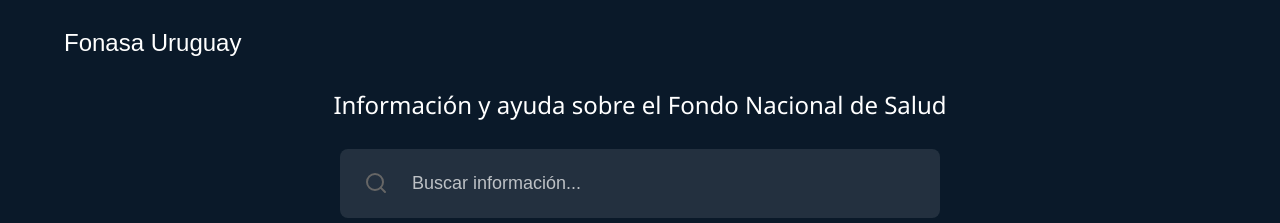
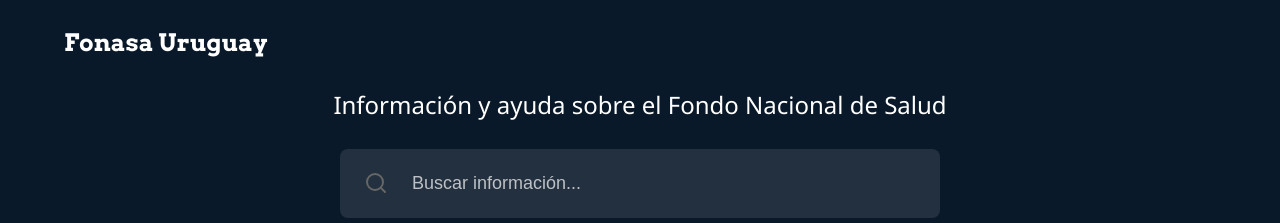
Before and after one commit to JoseAtel/fonasa.info, a Jekyll site: the page built from index.md, in a window 1280 px wide. Shown: the top 223 px of the page. Built offline with Jekyll 4.4.1, drawn with Linux system fonts in a browser that asks for light colours; some web fonts are replaced.

Commit message:
Actualizacion
Actualizacion de contenido

```diff
--- a/assets/css/styles.css
+++ b/assets/css/styles.css
@@ -1,4 +1,4 @@
-@import url('https://fonts.googleapis.com/css2?family=Special+Gothic+Condensed+One&display=swap');
+@import url('https://fonts.googleapis.com/css2?family=Arvo:ital,wght@0,400;0,700;1,400;1,700&display=swap');
 /* Variables CSS */
 :root {
     /* Colores */
@@ -121,10 +121,10 @@
   .logo {
     color: white;
     text-decoration: none;
-    font-family: "Special Gothic Condensed One", sans-serif;
-    font-weight: 400;
+    font-size: var(--font-size-lg);
+    font-family: "Arvo", serif;
+    font-weight: 700;
     font-style: normal;
-    font-size: var(--font-size-lg);
   }
 
   .logo h1 {
```
Also changed, not shown: preguntas-frecuentes.md (added).
